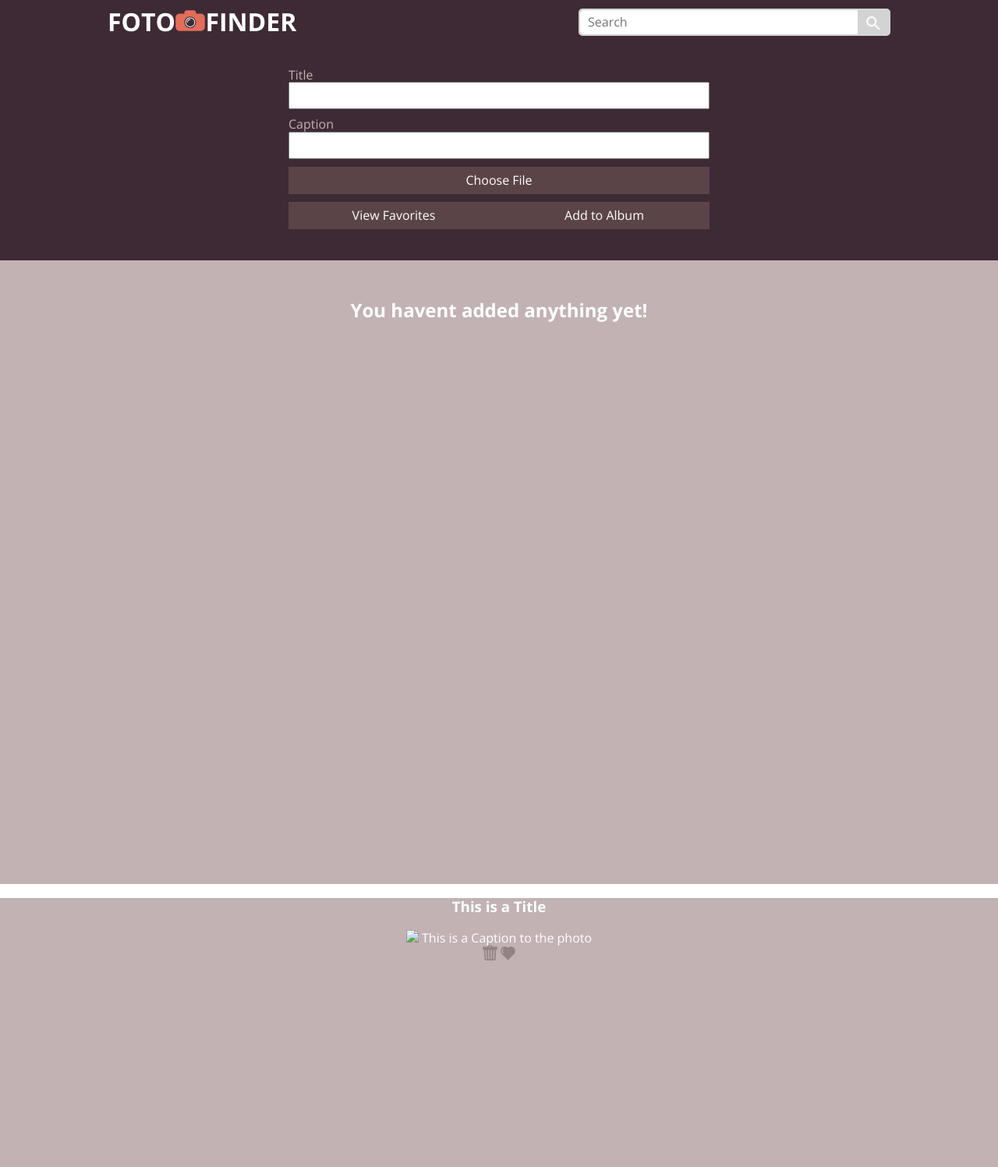
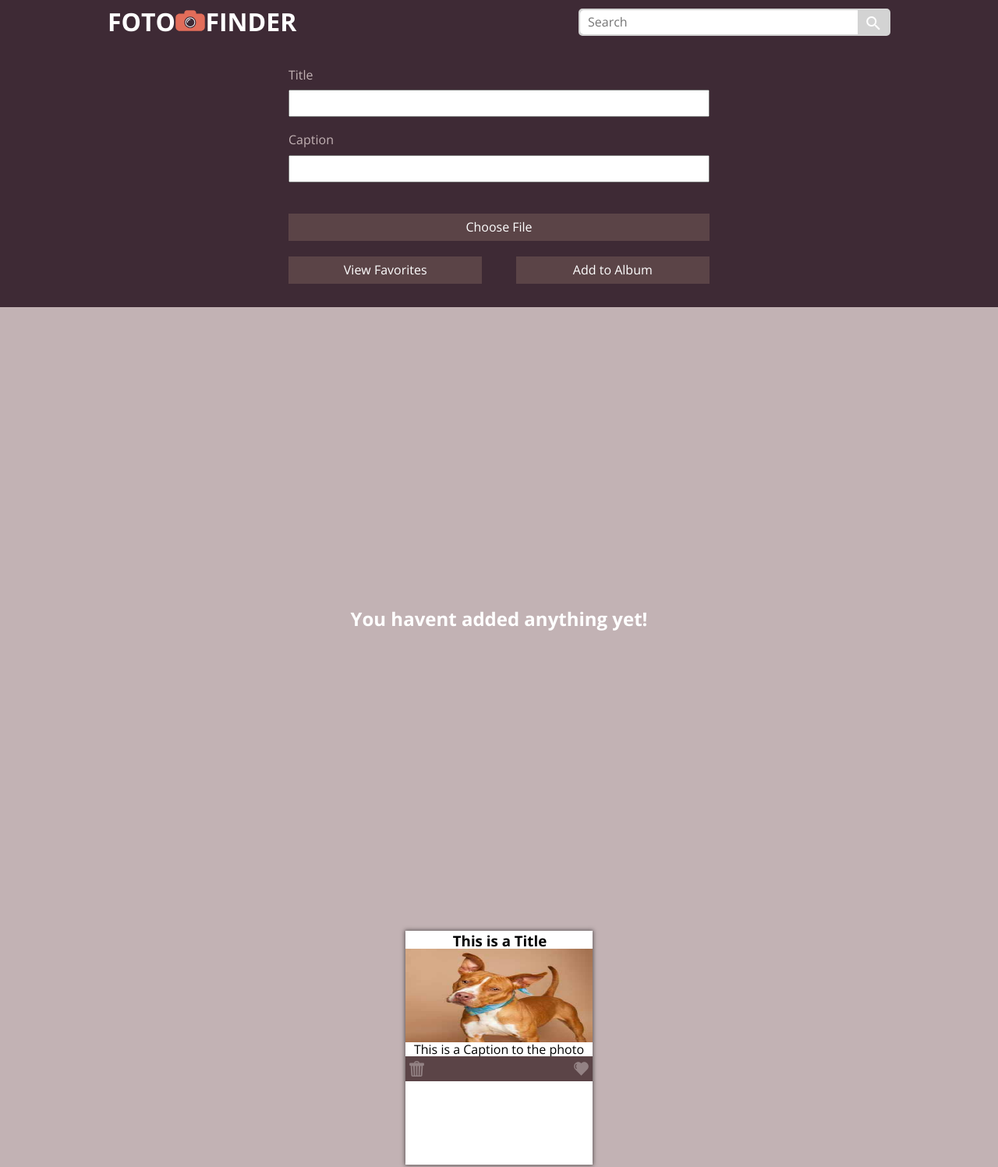
Before and after one commit to pgoulding/fotofinder, a plain HTML site: page index.html in a window 1280 px wide. Shown: the top 1497 px of the page at 78% size. Drawn offline with nearby package versions, Linux system fonts and the light colour scheme.

Commit message:
fixed foto template

```diff
--- a/styles.css
+++ b/styles.css
@@ -24,7 +24,7 @@ header{
 button{
   background-color: #5B4447;
   color: #ffffff;
-  margin-bottom: 10px;
+  margin-top: 20px;
   border: none;
   height: 35px;
   font-size: 1em;
@@ -98,6 +98,11 @@ input{
   height: 35px;
 }
 
+#title-input,
+#caption-input{
+  font-size: 1.5em;
+  margin: 10px 0 20px 0;
+}
 
 .input-card{
   margin-bottom: 10px;
@@ -112,7 +117,7 @@ input{
 .bottom-buttons{
   flex-direction: row;
   display: flex;
-  justify-content: space-around;
+  justify-content: space-between;
   min-width: 280px;
   max-width: 600px;
   border-spacing: 10px;
@@ -120,10 +125,7 @@ input{
 
 #view-favorites,
 #add-to-album{
-  width: 45%;
-  flex-direction: row;
-  justify-content: space-between;
-  flex-grow: 2;
+  width: 46%;
 }
 
 /*---------- Aritcle ---------------*/
@@ -133,18 +135,68 @@ article{
   text-align: center;
   justify-content: center;
   height: 100vh;
+  display: flex;
+  justify-content:
 }
+
 h2{
 padding: 50px;
 margin: auto;
 max-width: 80%;
 }
+
+h3{
+  background-color: white;
+  color: black;
+  padding: 2px 0 0 2px;
+  margin: 0;
+}
+
 .container{
   border: 1px dashed;
   display: grid;
   grid-template-columns: 33% 33% 33%;
 }
 
+.card{
+  box-shadow: 0px 0px 5px 1px rgba(0, 0, 0, 0.5);
+  position: relative;
+  width: 240px;
+  height: 300px;
+  display: flex;
+  flex-direction: column;
+  background-color: white;
+  color: black;
+}
+
+.card-image{
+  height: 120px;
+  width: 240px;
+}
+
+.card:hover{
+  box-shadow: 0px 0px 10px 1px rgba(0, 0, 0, 0.7);
+}
+
+.caption{
+  background-color: white;
+  color: black;
+  height:80px;
+}
+
+.update-card{
+  background-color: #5B4447;
+  display: flex;
+  justify-content: space-between;
+  height: 2em;
+  padding: 5px;
+}
+/*#delete-card{
+  padding-left: 5px;
+}
+#heart-card{
+  padding-right: 5px;
+}*/
 /*---------- Media Queries ---------*/
 
 /*---- Large Tablet/Small Comp -----*/
```
Also changed, not shown: images/dog1-sq.jpg (added).
